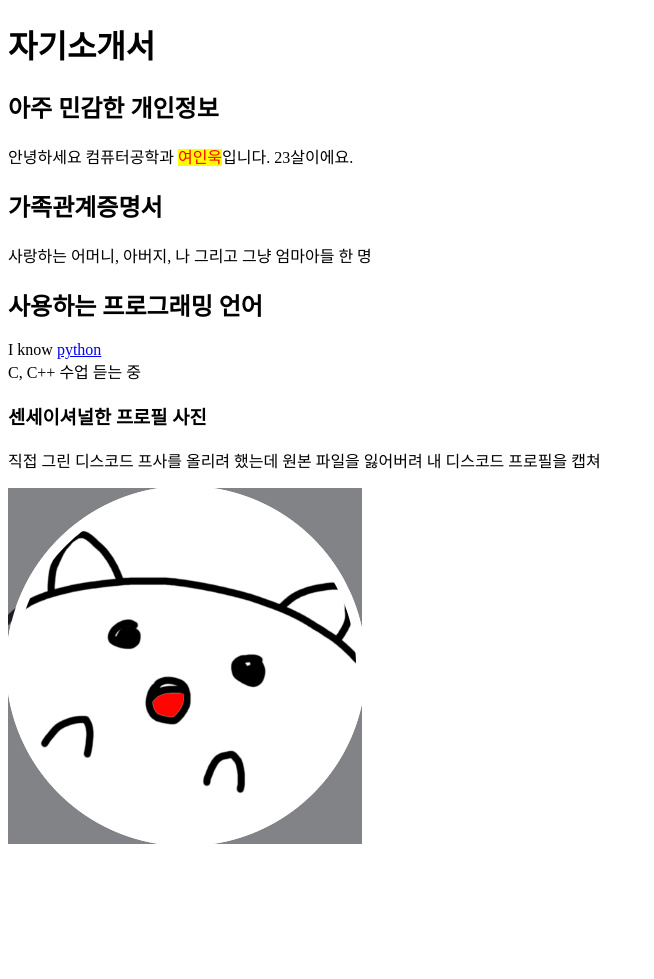
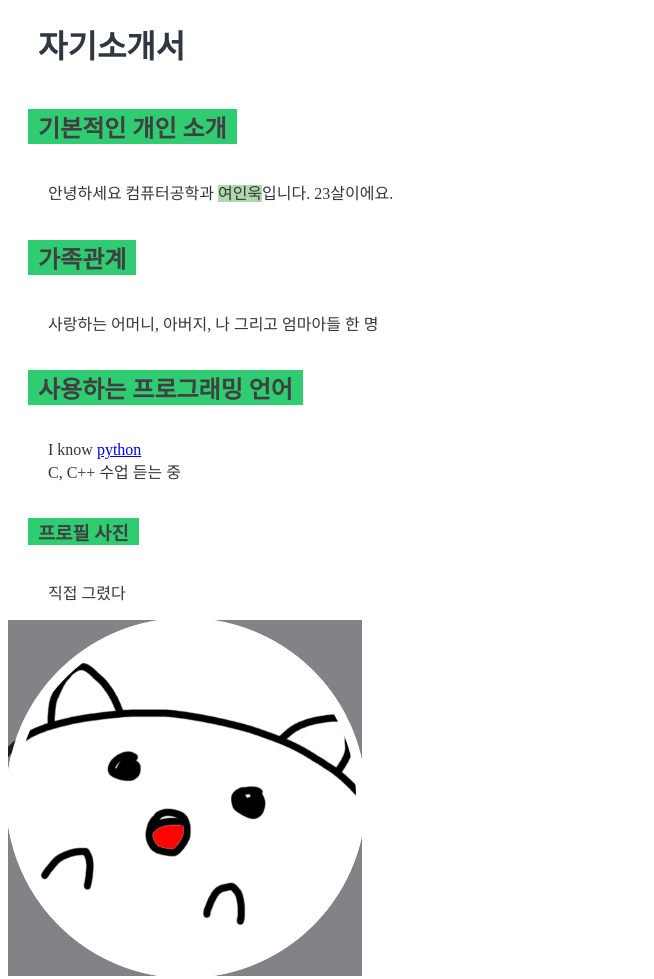
Before and after one commit to NangManCat123/dev-intro, a plain HTML site: page index.html in a window 1280 px wide. Shown: the whole page, without its empty margins (0-654 px from the left). Before the commit the page ends 856 px from the top, so only its background shows below. Drawn offline with Linux system fonts and the light colour scheme.

Commit message:
submit week3

```diff
--- a/index.html
+++ b/index.html
@@ -8,16 +8,16 @@
 </head>
 <body>
     <h1>자기소개서</h1>
-    <h2>아주 민감한 개인정보</h2>
+    <h2>기본적인 개인 소개</h2>
     <p>안녕하세요 컴퓨터공학과 <span class="me">여인욱</span>입니다. 23살이에요.</p>
-    <h2>가족관계증명서</h2>
-    <p>사랑하는 어머니, 아버지, 나 그리고 그냥 엄마아들 한 명</p>
+    <h2>가족관계</h2>
+    <p>사랑하는 어머니, 아버지, 나 그리고 엄마아들 한 명</p>
     <h2>사용하는 프로그래밍 언어</h2>
     <p>I know <a href="./week2/python.html">python</a><br>
         C, C++ 수업 듣는 중
     </p>
-    <h3>센세이셔널한 프로필 사진</h4>
-    <p>직접 그린 디스코드 프사를 올리려 했는데 원본 파일을 잃어버려 내 디스코드 프로필을 캡쳐</p>
+    <h3>프로필 사진</h4>
+    <p>직접 그렸다</p>
     <img src="profile.png" alt="직접그린 프로필 사진">
 
 </body>
--- a/style.css
+++ b/style.css
@@ -1,4 +1,24 @@
 .me {
-    color: red;
-    background-color: yellow;
+    color: #313740;
+    background-color: #afd9aa;
 }
+h1 {
+    color: #313740;
+    margin-left: 20px;
+    margin-right: 20px;
+    padding-left: 10px;
+    padding-right: 10px;
+}
+h2, h3 {
+    color: #404040;
+    background-color: #2Fcc71;
+    display: inline-block;
+    margin-left: 20px;
+    margin-right: 20px;
+    padding-left: 10px;
+    padding-right: 10px;
+}
+p {
+    color: #313740;
+    margin-left: 40px;
+}
```
Also changed, not shown: 1 other file.
